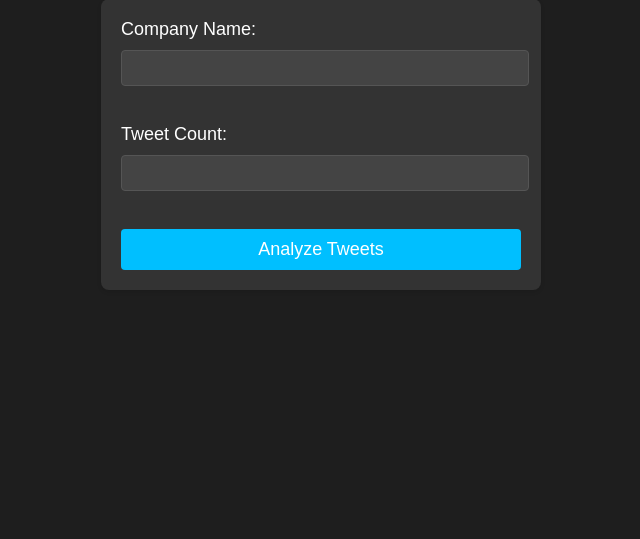
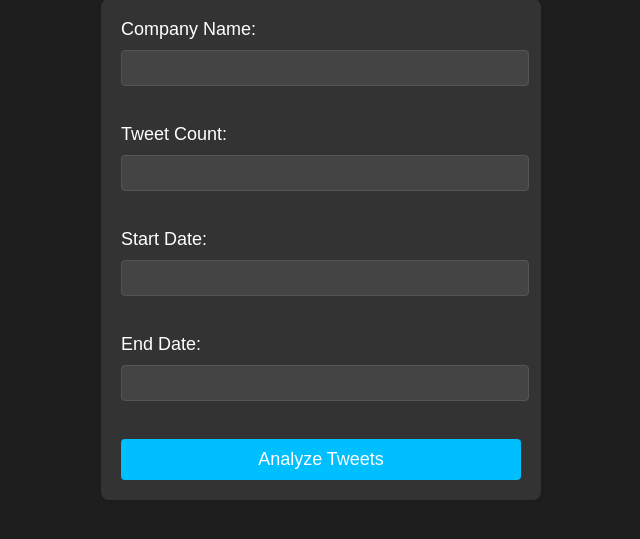
Before and after one commit to SkleKng/AISentimentAnalysis, a Flask app: page / in a window 1280 px wide. Shown: the part 107-646 px from the top of the page, without its empty margins (319-959 px from the left). Run offline with Flask 3, Linux system fonts and the light colour scheme; some libraries are stand-ins or nearby versions.

Commit message:
add date/time picker, various improvements for use with linux

```diff
--- a/app.py
+++ b/app.py
@@ -1,5 +1,4 @@
 from flask import Flask, render_template, request, redirect, url_for
-from time import sleep
 from selenium import webdriver
 from selenium.webdriver.chrome.options import Options
 from selenium.webdriver.common.by import By
@@ -15,9 +14,13 @@ from google.generativeai.types import HarmCategory, HarmBlockThreshold
 from flask import jsonify
 import markdown2
 import threading
+from selenium.webdriver.chrome.service import Service
+import chromedriver_autoinstaller
+
 
 app = Flask(__name__)
 progress_messages = []
+chromedriver_autoinstaller.install()
 
 @app.route('/')
 def index():
@@ -28,15 +31,19 @@ def analyze_tweets():
     progress_messages.clear()
     keyword = request.form['keyword']
     tweet_count = request.form['tweet_count']
+    start_date = request.form['start_date']
+    end_date = request.form['end_date']
+    print(start_date)
+    print(end_date)
 
-    analysis_thread = threading.Thread(target=run_analysis, args=(keyword, tweet_count))
+    analysis_thread = threading.Thread(target=run_analysis, args=(keyword, tweet_count, start_date, end_date))
     analysis_thread.start()
 
     return redirect(url_for('analysis_progress'))
 
-def run_analysis(keyword, tweet_count):
+def run_analysis(keyword, tweet_count, start_date, end_date):
     cookies = get_twitter_session_cookie()
-    tweets = scrape_tweets_with_keyword(cookies, keyword, max_tweets=int(tweet_count))
+    tweets = scrape_tweets_with_keyword(cookies, keyword, int(tweet_count), start_date, end_date)
 
     if len(tweets) == 0:
         return "No tweets found. Exiting..."
@@ -69,17 +76,19 @@ def progress_route():
 
 def get_twitter_session_cookie():
     load_dotenv()
+    path = os.getenv("EXECUTABLE_PATH")
     username = os.getenv("TWITTER_USERNAME")
     password = os.getenv("TWITTER_PASSWORD")
+    service = Service(executable_path=path)
     options = Options()
     options.add_argument("--headless")  # Run Chrome in headless mode
-    driver = webdriver.Chrome(options=options)
+    driver = webdriver.Chrome(options=options, service=service)
     driver.get('https://twitter.com/login')
 
     print("Logging into Twitter...")
     progress_messages.append("Logging into Twitter...")
 
-    username_input = WebDriverWait(driver, 10).until(
+    username_input = WebDriverWait(driver, 20).until(
         EC.visibility_of_element_located((By.XPATH, "//input[@autocomplete='username']"))
     )
     username_input.clear()
@@ -108,10 +117,13 @@ def get_twitter_session_cookie():
     session_cookies = {cookie['name']: cookie['value'] for cookie in cookies}
     return session_cookies
 
-def scrape_tweets_with_keyword(cookies, keyword, max_tweets=20):
+def scrape_tweets_with_keyword(cookies, keyword, max_tweets, start_date, end_date):
     options = Options()
+    load_dotenv()
+    path = os.getenv("EXECUTABLE_PATH")
+    service = Service(executable_path=path)
     options.add_argument("--headless")  # Run Chrome in headless mode
-    driver = webdriver.Chrome(options=options)
+    driver = webdriver.Chrome(options=options, service=service)
 
     driver.get("https://twitter.com/")
 
@@ -125,7 +137,10 @@ def scrape_tweets_with_keyword(cookies, keyword, max_tweets=20):
     progress_messages.append("Scraping tweets...")
 
     base_url = "https://twitter.com/search?q="
-    query = keyword + "%20since%3A" + (datetime.now() - timedelta(days=7)).strftime("%Y-%m-%d")
+    start_datetime = datetime.strptime(start_date, "%B %d, %Y")
+    end_datetime = datetime.strptime(end_date, "%B %d, %Y")
+    query = f"{keyword}%20since%3A{start_datetime.strftime('%Y-%m-%d')}%20until%3A{end_datetime.strftime('%Y-%m-%d')}"
+    print(query)
     url = base_url + query
 
     driver.get(url)
@@ -209,7 +224,7 @@ def pass_through_ai():
     with open("keyword.txt", "r", encoding="utf-8") as file:
         keyword = file.read()
 
-    prompt = f"I have below a list of tweets regarding {keyword}. Analyze the tweets and come up with a list of 5 concerns people have about this company and the overall consensus about {keyword}. The tweets are as follows: \n\n"
+    prompt = f"I have below a list of tweets regarding {keyword}. Analyze the tweets and come up with a list of 5 concerns people have about {keyword} and the overall consensus about {keyword}. The tweets are as follows: \n\n"
 
     with open("tweets.txt", "r", encoding="utf-8") as file:
         prompt += file.read()
--- a/requirements.txt
+++ b/requirements.txt
@@ -4,3 +4,5 @@ selenium
 bardapi
 python-dotenv
 google-generativeai
+chromedriver-autoinstaller
+gunicorn
--- a/templates/index.html
+++ b/templates/index.html
@@ -4,6 +4,7 @@
     <meta charset="UTF-8">
     <meta name="viewport" content="width=device-width, initial-scale=1.0">
     <title>AI Sentiment Analysis</title>
+    <link rel="stylesheet" href="https://code.jquery.com/ui/1.12.1/themes/base/jquery-ui.css">
     <style>
         body {
             font-family: Arial, sans-serif;
@@ -66,7 +67,22 @@
         <input type="text" id="keyword" name="keyword" required><br><br>
         <label for="tweet_count">Tweet Count:</label>
         <input type="number" id="tweet_count" name="tweet_count" required><br><br>
+        <label for="start_date">Start Date:</label>
+        <input type="text" id="start_date" name="start_date" required><br><br>
+        <label for="end_date">End Date:</label>
+        <input type="text" id="end_date" name="end_date" required><br><br>
         <button type="submit">Analyze Tweets</button>
     </form>
+
+    <script src="https://code.jquery.com/jquery-3.6.0.min.js"></script>
+    <script src="https://code.jquery.com/ui/1.12.1/jquery-ui.min.js"></script>
+    <script>
+        $(function() {
+            $("#start_date, #end_date").datepicker({
+                dateFormat: 'MM d, yy',
+                maxDate: '+0d',
+            });
+        });
+    </script>
 </body>
 </html>
```
Also changed, not shown: 3 other files.
